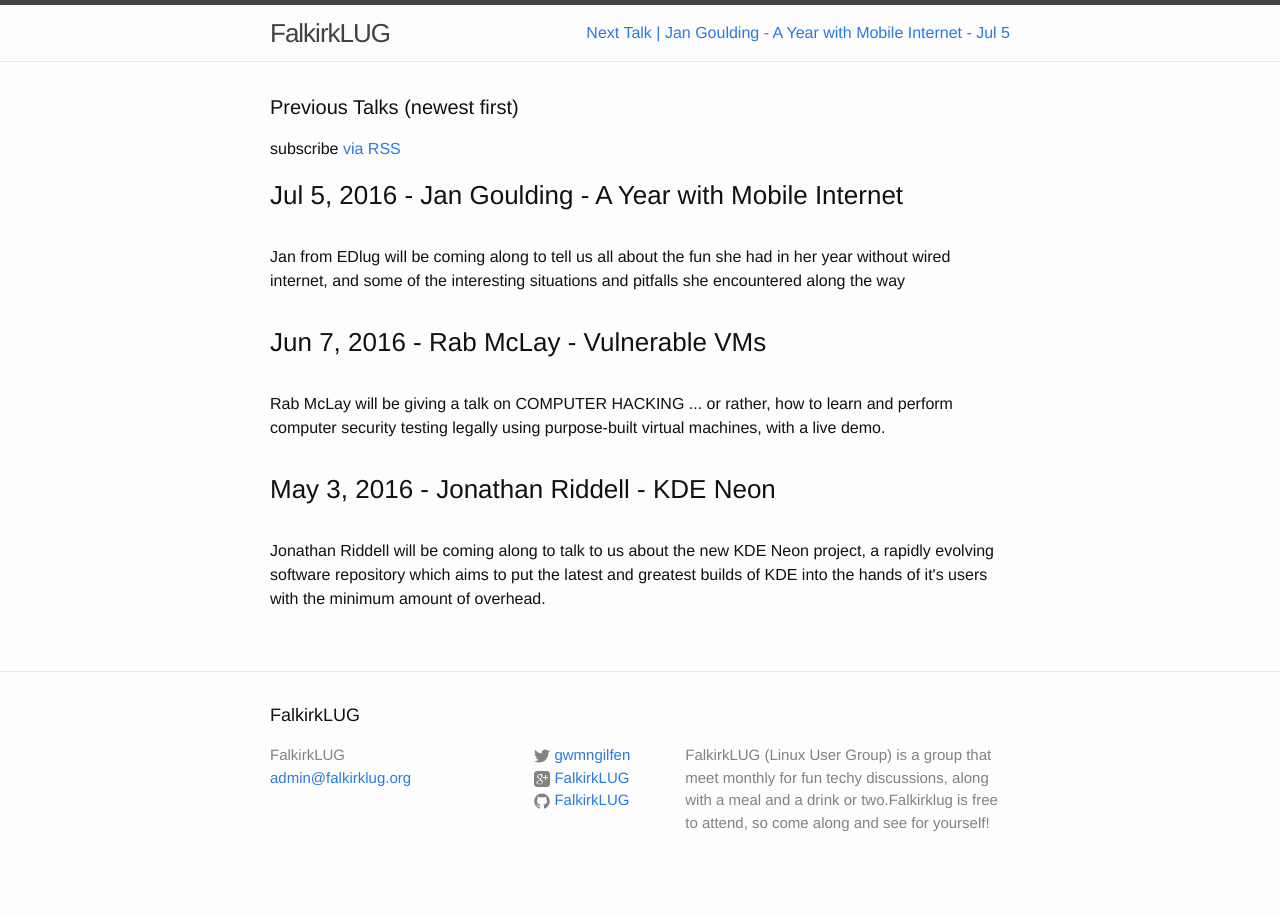
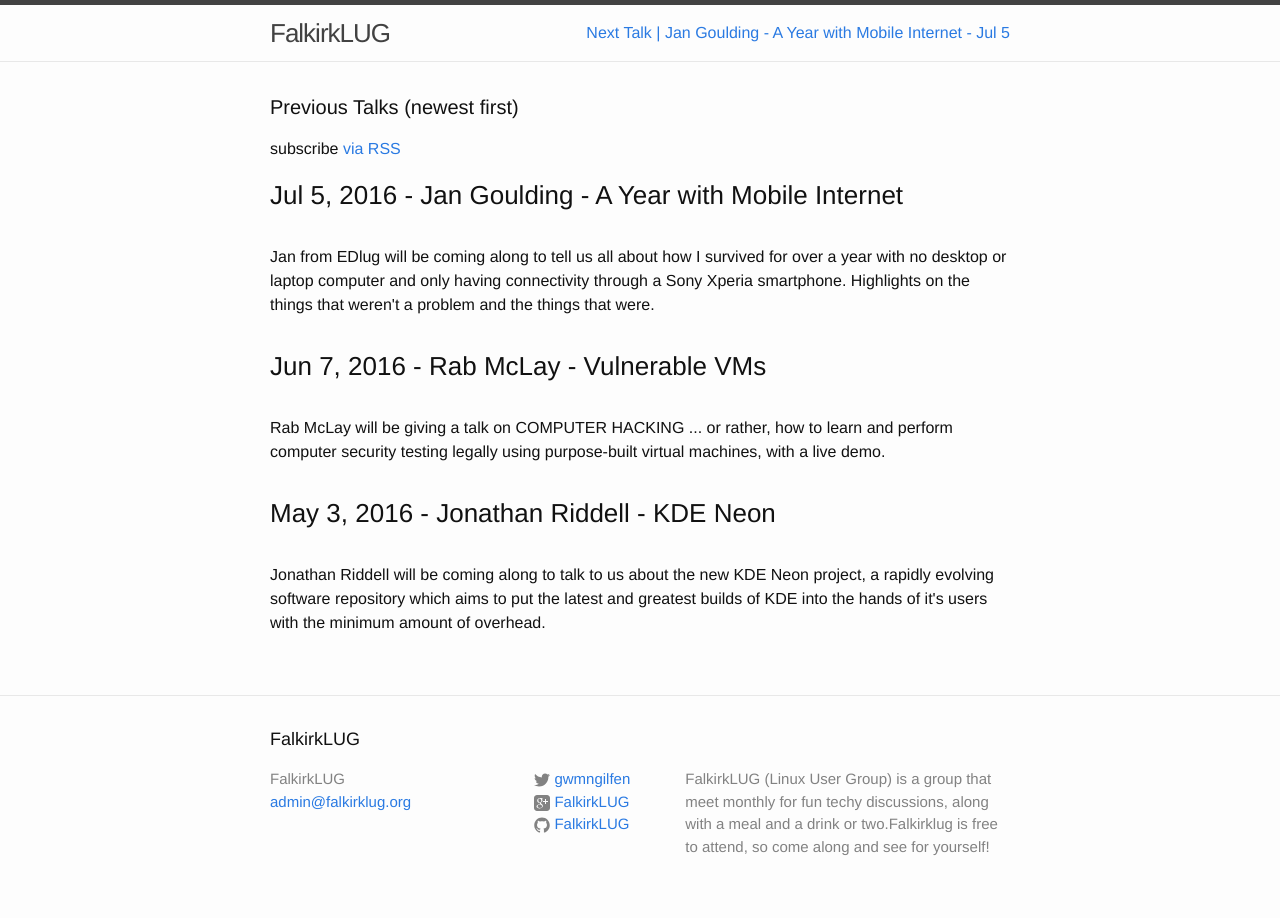
Before and after one commit to FalkirkLUG/FalkirkLUG.github.io, a Jekyll site: the page built from talks.md, in a window 1280 px wide. Built offline with Jekyll 4.4.1, drawn with Linux system fonts in a browser that asks for light colours.

Commit message:
Update July talk

```diff
--- a/_data/talks.yml
+++ b/_data/talks.yml
@@ -17,6 +17,7 @@
   title:   'A Year with Mobile Internet'
   date: 2016-07-05
   description: |
-    Jan from EDlug will be coming along to tell us all about the fun she had in
-    her year without wired internet, and some of the interesting situations and
-    pitfalls she encountered along the way
+    Jan from EDlug will be coming along to tell us all about how I survived for
+    over a year with no desktop or laptop computer and only having connectivity
+    through a Sony Xperia smartphone. Highlights on the things that weren't a
+    problem and the things that were.
```
